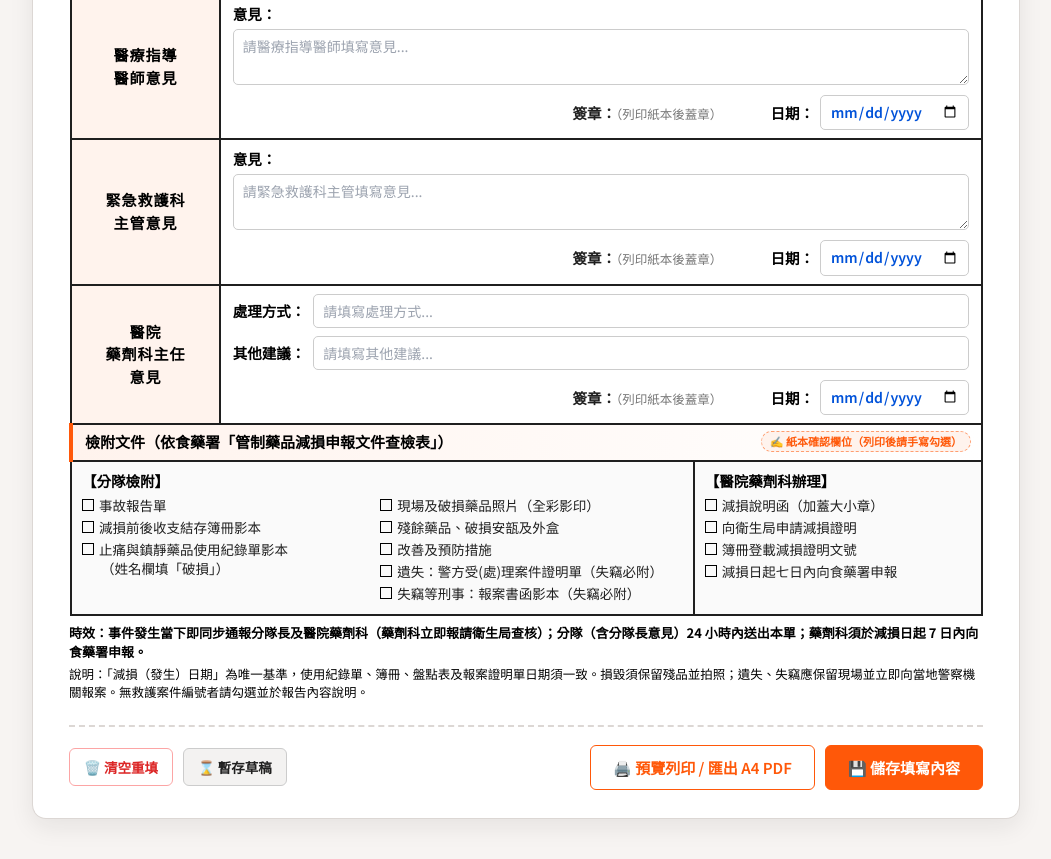
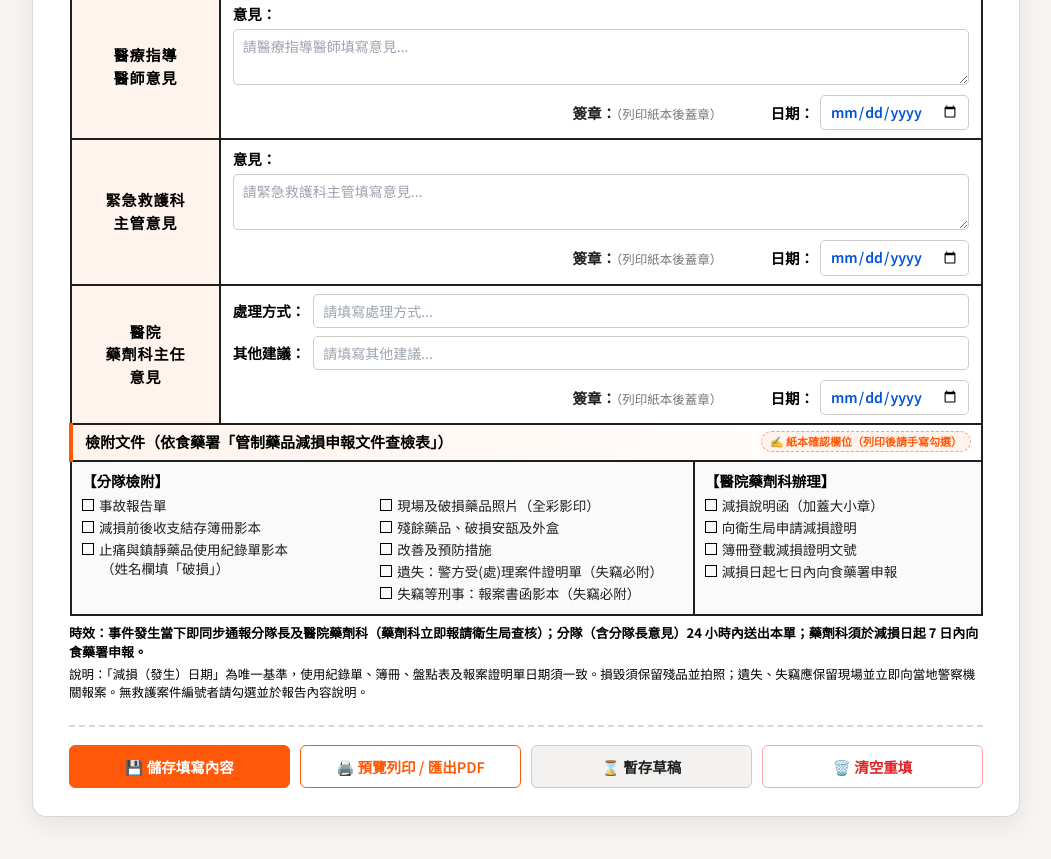
Before and after one commit to bruceabc0511/HCFB119_Controlled-Drug-Form, a plain HTML site: page index.html in a window 1280 px wide. Shown: the part 1729-2588 px from the top of the page, without its empty margins (114-1165 px from the left). Drawn offline with Linux system fonts and the light colour scheme; no server answers.

Commit message:
feat: 將底部操作按鈕改為右側隨卷軸固定浮動工具列並統一按鈕寬度

```diff
--- a/index.html
+++ b/index.html
@@ -758,24 +758,20 @@
           </div>
         </div>
 
-        <!-- 底部操作按鈕區 (列印時隱藏) -->
-        <div class="bottom-submit-bar no-print">
-          <div class="submit-group-left">
-            <button type="button" class="btn btn-danger-outline" id="btnResetForm">
-              🗑️ 清空重填
-            </button>
-            <button type="button" class="btn btn-secondary" id="btnSaveDraftManual">
-              ⌛ 暫存草稿
-            </button>
-          </div>
-          <div class="submit-group-right">
-            <button type="button" class="btn btn-outline btn-lg" id="btnPrintBottom">
-              🖨️ 預覽列印 / 匯出 A4 PDF
-            </button>
-            <button type="submit" class="btn btn-primary btn-lg" id="btnSubmitCloud">
-              💾 儲存填寫內容
-            </button>
-          </div>
+        <!-- 右側浮動式操作按鈕區 (桌機固定右側隨卷軸移動，窄螢幕/手機自動回歸底部並排；列印時隱藏) -->
+        <div class="floating-action-dock no-print" aria-label="表單操作工具列">
+          <button type="submit" class="btn btn-primary btn-lg" id="btnSubmitCloud">
+            💾 儲存填寫內容
+          </button>
+          <button type="button" class="btn btn-outline btn-lg" id="btnPrintBottom">
+            🖨️ 預覽列印 / 匯出PDF
+          </button>
+          <button type="button" class="btn btn-secondary" id="btnSaveDraftManual">
+            ⌛ 暫存草稿
+          </button>
+          <button type="button" class="btn btn-danger-outline" id="btnResetForm">
+            🗑️ 清空重填
+          </button>
         </div>
 
       </form>
--- a/styles.css
+++ b/styles.css
@@ -1221,30 +1221,67 @@ input[type="time"]::-webkit-date-and-time-value {
 }
 
 /* ==========================================================================
-   Bottom Submit Bar (Screen Only)
+   Floating Action Dock (桌機右側隨卷軸固定浮動操作列 / 寬度統一 / 窄螢幕回歸底部)
    ========================================================================== */
-.bottom-submit-bar {
-  margin-top: 24px;
-  padding-top: 18px;
-  border-top: 2px dashed var(--border-ui);
-  display: flex;
-  flex-wrap: wrap;
-  align-items: center;
-  justify-content: space-between;
-  gap: 12px;
-}
-
-.submit-group-left,
-.submit-group-right {
-  display: flex;
-  flex-wrap: wrap;
-  align-items: center;
+.floating-action-dock {
+  position: fixed;
+  top: 50%;
+  left: calc(50% + 510px);
+  transform: translateY(-50%);
+  z-index: 90;
+  display: flex;
+  flex-direction: column;
   gap: 10px;
+  width: 210px;
+  padding: 12px;
+  background: rgba(255, 255, 255, 0.94);
+  backdrop-filter: blur(8px);
+  -webkit-backdrop-filter: blur(8px);
+  border: 1px solid var(--border-ui);
+  border-top: 6px solid var(--primary);
+  border-radius: var(--radius-md);
+  box-shadow: var(--shadow-lg);
+}
+
+.floating-action-dock .btn {
+  width: 100%;
+  justify-content: center;
+  padding: 10px 12px;
+  font-size: 13.5px;
+  white-space: nowrap;
 }
 
 .btn-lg {
   padding: 11px 22px;
   font-size: 15px;
+}
+
+/* 當視窗寬度不足以在 1020px 表單右側容納浮動列 (<= 1480px) 時，自動轉為表單底部並排 */
+@media screen and (max-width: 1480px) {
+  .floating-action-dock {
+    position: static;
+    transform: none;
+    width: 100%;
+    flex-direction: row;
+    flex-wrap: wrap;
+    justify-content: space-between;
+    margin-top: 24px;
+    padding: 18px 0 0;
+    background: transparent;
+    backdrop-filter: none;
+    -webkit-backdrop-filter: none;
+    border: none;
+    border-top: 2px dashed var(--border-ui);
+    border-radius: 0;
+    box-shadow: none;
+  }
+
+  .floating-action-dock .btn {
+    flex: 1 1 200px;
+    max-width: 100%;
+    padding: 10px 16px;
+    font-size: 14.5px;
+  }
 }
 
 /* ==========================================================================
@@ -1549,12 +1586,7 @@ input[type="time"]::-webkit-date-and-time-value {
     min-width: 120px;
   }
 
-  .bottom-submit-bar .submit-group-left,
-  .bottom-submit-bar .submit-group-right {
-    width: 100%;
-  }
-
-  .bottom-submit-bar .btn {
+  .floating-action-dock .btn {
     flex: 1 1 100%;
     justify-content: center;
   }
@@ -1616,7 +1648,7 @@ input[type="time"]::-webkit-date-and-time-value {
   .info-banner,
   .workflow-share-card,
   .validation-banner,
-  .bottom-submit-bar,
+  .floating-action-dock,
   .handwriting-badge,
   .template-chips,
   .btn-mini,
```
